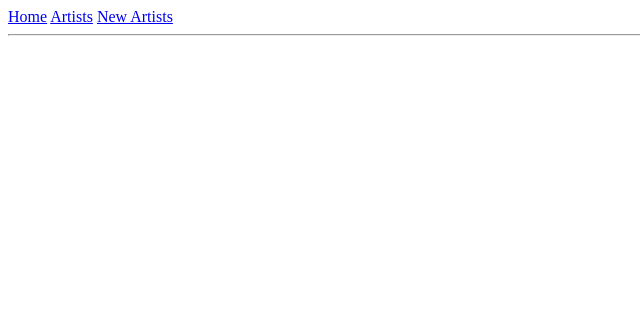
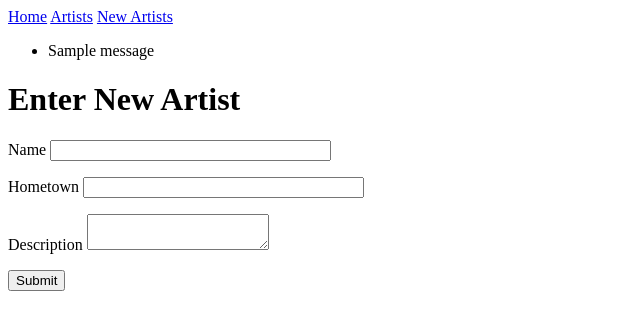
Before and after one commit to gabezall/flaskLab5, a Flask app: template app/templates/newArtists.html in a window 1280 px wide. Shown: the top 330 px of the page, without its empty margins (0-640 px from the left). Run offline with Flask 2, Linux system fonts and the light colour scheme; the template is opened without the code that fills it: most values are stand-ins (such as "Sample title", 1, 10 or a date in 2020); one stand-in notice (Sample message) is shown; form fields are guessed from the names that the template uses.

Commit message:
commit message

```diff
--- a/app/__init__.py
+++ b/app/__init__.py
@@ -1,5 +1,6 @@
 from flask import Flask
+from config import Config
 
 app = Flask(__name__)
-
+app.config.from_object(Config)
 from app import routes
--- a/app/routes.py
+++ b/app/routes.py
@@ -1,6 +1,6 @@
-from flask import render_template
+from flask import render_template, redirect, url_for, flash
 from app import app
-
+from app.forms import NewArtistForm
 
 @app.route('/')
 @app.route('/index')
@@ -23,6 +23,20 @@ def specArtist():
     }
     return render_template("specArtist.html", info=info)
 
-@app.route('/newArtists')
+# @app.route('/newArtists')
+# def newArtists():
+#     return render_template('newArtists.html', title='New Artist', newArtist='newArtist')
+
+@app.route('/newArtists', methods=['GET', 'POST'])
 def newArtists():
-    return render_template('newArtists.html', title='New Artist', newArtist='newArtist')
+    form = NewArtistForm()
+    if form.validate_on_submit():
+        flash('Artist info entered for name {}'.format(
+            form.name.data, form.hometown.data, form.description.data))
+        info = {
+            "name": form.name.data,
+            "hometown": form.hometown.data,
+            "description": form.description.data
+        }
+        return render_template("specArtist.html", info=info)
+    return render_template('newArtists.html',  title='New Artists', form=form)
--- a/app/templates/base.html
+++ b/app/templates/base.html
@@ -8,12 +8,19 @@
     </head>
     <body>
         <div>
-            <a href="/index">Home</a>
-            <a href="/artists">Artists</a>
-            <a href="/newArtists">New Artists</a>
+            <a href="{{ url_for('index') }}">Home</a>
+            <a href="{{ url_for('artists') }}">Artists</a>
+            <a href="{{ url_for('newArtists') }}">New Artists</a>
         </div>
-
-        <hr>
+        {% with messages = get_flashed_messages() %}
+        {% if messages %}
+        <ul>
+            {% for message in messages %}
+            <li>{{ message }}</li>
+            {% endfor %}
+        </ul>
+        {% endif %}
+        {% endwith %}
         {% block content %}{% endblock %}
     </body>
 </html>
--- a/app/templates/newArtists.html
+++ b/app/templates/newArtists.html
@@ -1,5 +1,21 @@
 {% extends "base.html" %}
 
 {% block content%}
-
+    <h1>Enter New Artist</h1>
+    <form action="" method="post">
+        {{ form.hidden_tag() }}
+        <p>
+            {{ form.name.label }}
+            {{ form.name(size=32) }}
+        </p>
+        <p>
+            {{ form.hometown.label }}
+            {{ form.hometown(size=32) }}
+        </p>
+        <p>
+            {{ form.description.label }}
+            {{ form.description() }}
+        </p>
+        <p>{{ form.submit() }}</p>
+    </form>
 {% endblock %}
--- a/app/templates/specArtist.html
+++ b/app/templates/specArtist.html
@@ -5,10 +5,12 @@
     <h2>{{ info["hometown"] }}</h2>
     <h3>{{ info["description"] }}</h3>
 
+    {% if info["events"] is defined and info["events"]|length > 0 %}
     <h3>Events:</h3>
     <ul>
         {% for event in info["events"] %}
             <li>{{ event }}</li>
         {% endfor %}
     </ul>
+    {% endif %}
 {% endblock %}
```
